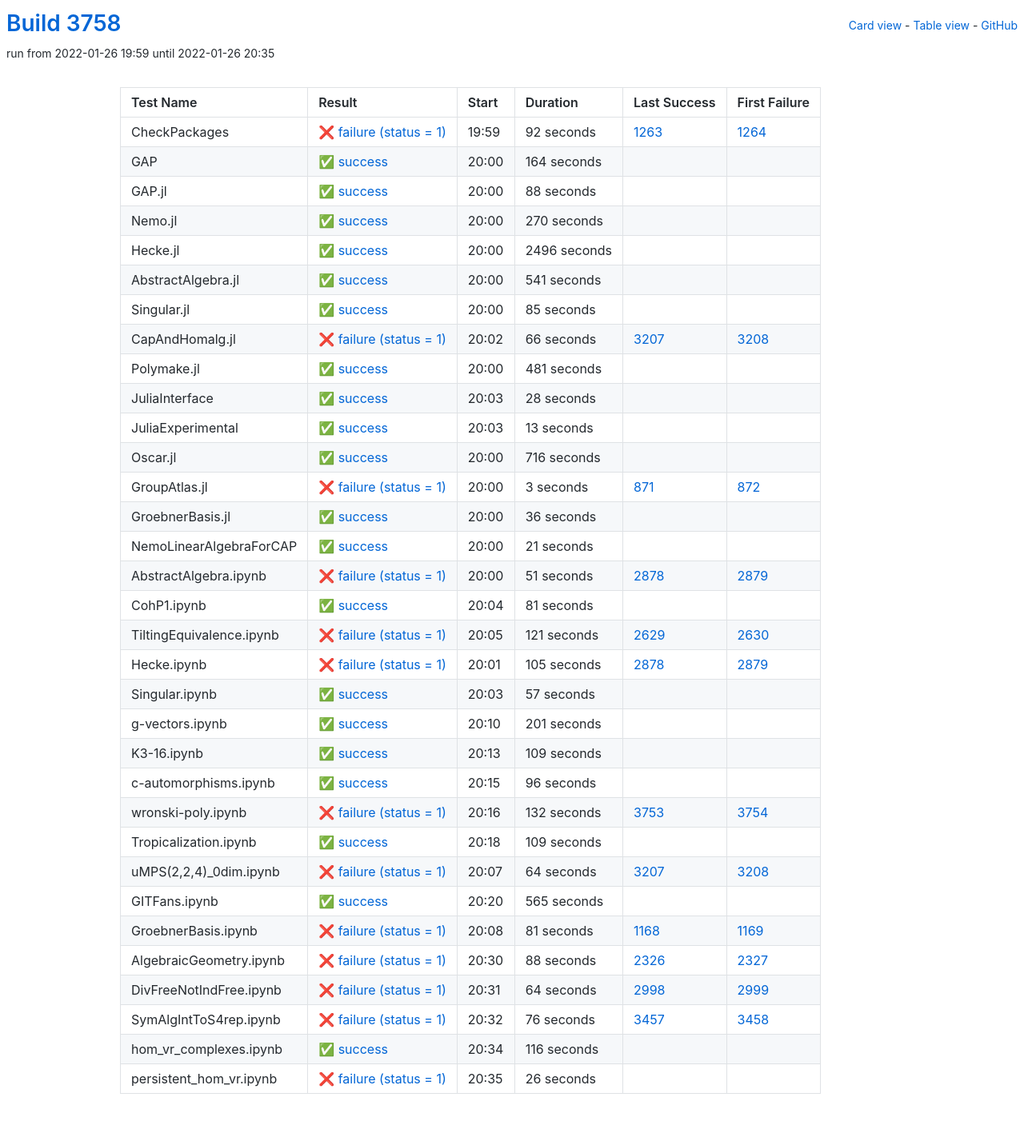
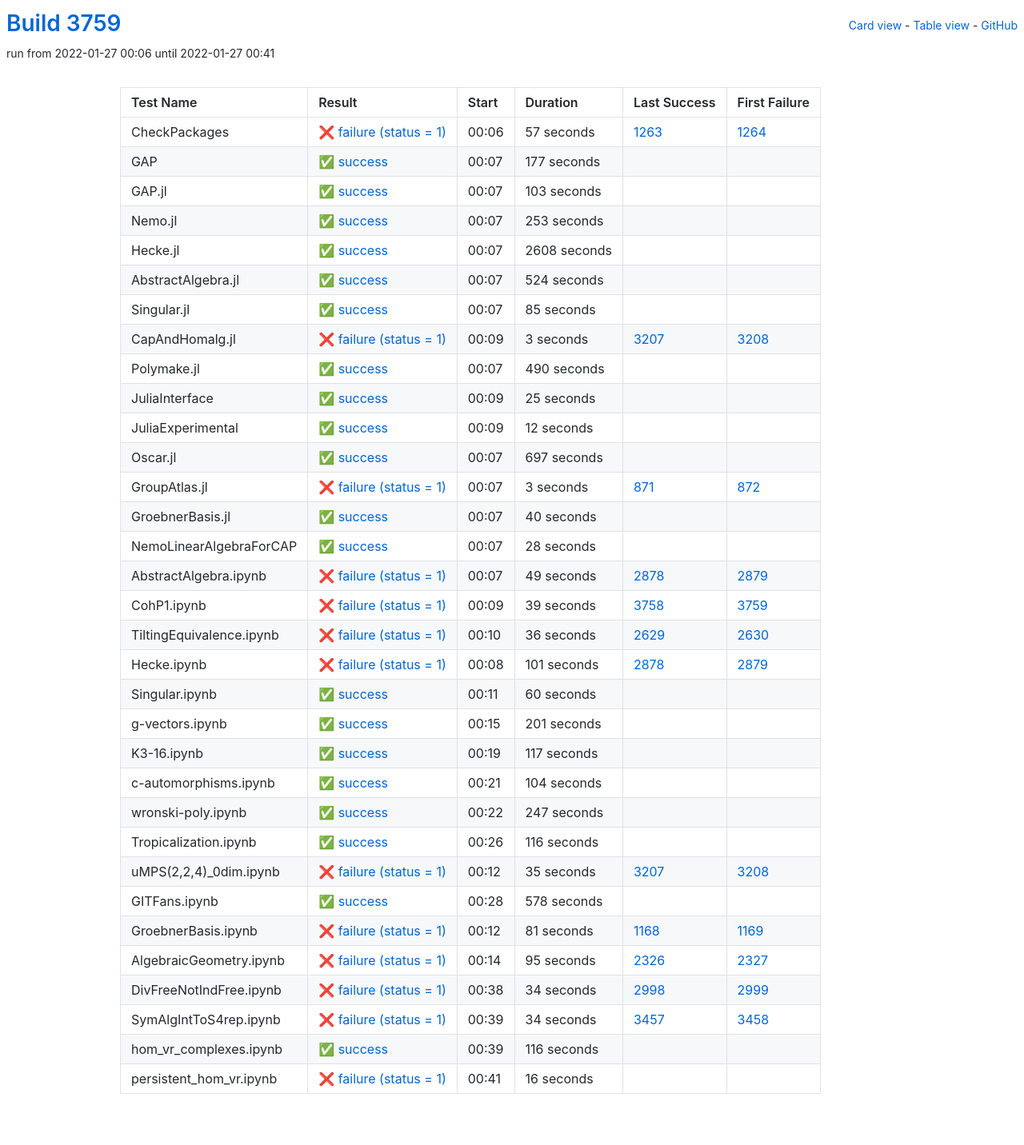
Before and after one commit to oscar-system/oscar-ci-status-stable, a Jekyll site: the page built from table.html, in a window 1280 px wide. Shown: the whole page at 80% size. Built offline with Jekyll 4.4.1, drawn with Linux system fonts in a browser that asks for light colours.

Commit message:
Build #3759

```diff
--- a/_data/ci.yml
+++ b/_data/ci.yml
@@ -1,6 +1,6 @@
 ---
-build: 3758
-build_url: https://oscarci.mathematik.uni-kl.de/job/oscar-stable/3758/
+build: 3759
+build_url: https://oscarci.mathematik.uni-kl.de/job/oscar-stable/3759/
 job: oscar-stable
 organization: oscar-system
 repo: oscar-ci-status-stable
@@ -8,80 +8,80 @@ repourl: https://github.com/oscar-system/oscar-ci-status-stable
 tests:
 - name: CheckPackages
   id: checkpackages
-  log: https://oscarci.mathematik.uni-kl.de/job/oscar-stable/3758/artifact/logs/build-3758/CheckPackages.log
-  start: 2022-01-26 19:59
+  log: https://oscarci.mathematik.uni-kl.de/job/oscar-stable/3759/artifact/logs/build-3759/CheckPackages.log
+  start: 2022-01-27 00:06
   success: false
   exitcode: 1
   status: failure
-  duration: 92
+  duration: 57
   last_success: 1263
   last_success_url: https://oscarci.mathematik.uni-kl.de/job/oscar-stable/1263/
   first_failure: 1264
   first_failure_url: https://oscarci.mathematik.uni-kl.de/job/oscar-stable/1264/
 - name: GAP
   id: gap
-  log: https://oscarci.mathematik.uni-kl.de/job/oscar-stable/3758/artifact/logs/build-3758/GAP.log
-  start: 2022-01-26 20:00
+  log: https://oscarci.mathematik.uni-kl.de/job/oscar-stable/3759/artifact/logs/build-3759/GAP.log
+  start: 2022-01-27 00:07
   success: true
   exitcode: 0
   status: success
-  duration: 164
+  duration: 177
   last_success: false
   last_success_url:
   first_failure: false
   first_failure_url:
 - name: GAP.jl
   id: gap-jl
-  log: https://oscarci.mathematik.uni-kl.de/job/oscar-stable/3758/artifact/logs/build-3758/GAP.jl.log
-  start: 2022-01-26 20:00
+  log: https://oscarci.mathematik.uni-kl.de/job/oscar-stable/3759/artifact/logs/build-3759/GAP.jl.log
+  start: 2022-01-27 00:07
   success: true
   exitcode: 0
   status: success
-  duration: 88
+  duration: 103
   last_success: false
   last_success_url:
   first_failure: false
   first_failure_url:
 - name: Nemo.jl
   id: nemo-jl
-  log: https://oscarci.mathematik.uni-kl.de/job/oscar-stable/3758/artifact/logs/build-3758/Nemo.jl.log
-  start: 2022-01-26 20:00
+  log: https://oscarci.mathematik.uni-kl.de/job/oscar-stable/3759/artifact/logs/build-3759/Nemo.jl.log
+  start: 2022-01-27 00:07
   success: true
   exitcode: 0
   status: success
-  duration: 270
+  duration: 253
   last_success: false
   last_success_url:
   first_failure: false
   first_failure_url:
 - name: Hecke.jl
   id: hecke-jl
-  log: https://oscarci.mathematik.uni-kl.de/job/oscar-stable/3758/artifact/logs/build-3758/Hecke.jl.log
-  start: 2022-01-26 20:00
+  log: https://oscarci.mathematik.uni-kl.de/job/oscar-stable/3759/artifact/logs/build-3759/Hecke.jl.log
+  start: 2022-01-27 00:07
   success: true
   exitcode: 0
   status: success
-  duration: 2496
+  duration: 2608
   last_success: false
   last_success_url:
   first_failure: false
   first_failure_url:
 - name: AbstractAlgebra.jl
   id: abstractalgebra-jl
-  log: https://oscarci.mathematik.uni-kl.de/job/oscar-stable/3758/artifact/logs/build-3758/AbstractAlgebra.jl.log
-  start: 2022-01-26 20:00
+  log: https://oscarci.mathematik.uni-kl.de/job/oscar-stable/3759/artifact/logs/build-3759/AbstractAlgebra.jl.log
+  start: 2022-01-27 00:07
   success: true
   exitcode: 0
   status: success
-  duration: 541
+  duration: 524
   last_success: false
   last_success_url:
   first_failure: false
   first_failure_url:
 - name: Singular.jl
   id: singular-jl
-  log: https://oscarci.mathematik.uni-kl.de/job/oscar-stable/3758/artifact/logs/build-3758/Singular.jl.log
-  start: 2022-01-26 20:00
+  log: https://oscarci.mathematik.uni-kl.de/job/oscar-stable/3759/artifact/logs/build-3759/Singular.jl.log
+  start: 2022-01-27 00:07
   success: true
   exitcode: 0
   status: success
@@ -92,68 +92,68 @@ tests:
   first_failure_url:
 - name: CapAndHomalg.jl
   id: capandhomalg-jl
-  log: https://oscarci.mathematik.uni-kl.de/job/oscar-stable/3758/artifact/logs/build-3758/CapAndHomalg.jl.log
-  start: 2022-01-26 20:02
+  log: https://oscarci.mathematik.uni-kl.de/job/oscar-stable/3759/artifact/logs/build-3759/CapAndHomalg.jl.log
+  start: 2022-01-27 00:09
   success: false
   exitcode: 1
   status: failure
-  duration: 66
+  duration: 3
   last_success: 3207
   last_success_url: https://oscarci.mathematik.uni-kl.de/job/oscar-stable/3207/
   first_failure: 3208
   first_failure_url: https://oscarci.mathematik.uni-kl.de/job/oscar-stable/3208/
 - name: Polymake.jl
   id: polymake-jl
-  log: https://oscarci.mathematik.uni-kl.de/job/oscar-stable/3758/artifact/logs/build-3758/Polymake.jl.log
-  start: 2022-01-26 20:00
+  log: https://oscarci.mathematik.uni-kl.de/job/oscar-stable/3759/artifact/logs/build-3759/Polymake.jl.log
+  start: 2022-01-27 00:07
   success: true
   exitcode: 0
   status: success
-  duration: 481
+  duration: 490
   last_success: false
   last_success_url:
   first_failure: false
   first_failure_url:
 - name: JuliaInterface
   id: juliainterface
-  log: https://oscarci.mathematik.uni-kl.de/job/oscar-stable/3758/artifact/logs/build-3758/JuliaInterface.log
-  start: 2022-01-26 20:03
+  log: https://oscarci.mathematik.uni-kl.de/job/oscar-stable/3759/artifact/logs/build-3759/JuliaInterface.log
+  start: 2022-01-27 00:09
   success: true
   exitcode: 0
   status: success
-  duration: 28
+  duration: 25
   last_success: false
   last_success_url:
   first_failure: false
   first_failure_url:
 - name: JuliaExperimental
   id: juliaexperimental
-  log: https://oscarci.mathematik.uni-kl.de/job/oscar-stable/3758/artifact/logs/build-3758/JuliaExperimental.log
-  start: 2022-01-26 20:03
+  log: https://oscarci.mathematik.uni-kl.de/job/oscar-stable/3759/artifact/logs/build-3759/JuliaExperimental.log
+  start: 2022-01-27 00:09
   success: true
   exitcode: 0
   status: success
-  duration: 13
+  duration: 12
   last_success: false
   last_success_url:
   first_failure: false
   first_failure_url:
 - name: Oscar.jl
   id: oscar-jl
-  log: https://oscarci.mathematik.uni-kl.de/job/oscar-stable/3758/artifact/logs/build-3758/Oscar.jl.log
-  start: 2022-01-26 20:00
+  log: https://oscarci.mathematik.uni-kl.de/job/oscar-stable/3759/artifact/logs/build-3759/Oscar.jl.log
+  start: 2022-01-27 00:07
   success: true
   exitcode: 0
   status: success
-  duration: 716
+  duration: 697
   last_success: false
   last_success_url:
   first_failure: false
   first_failure_url:
 - name: GroupAtlas.jl
   id: groupatlas-jl
-  log: https://oscarci.mathematik.uni-kl.de/job/oscar-stable/3758/artifact/logs/build-3758/GroupAtlas.jl.log
-  start: 2022-01-26 20:00
+  log: https://oscarci.mathematik.uni-kl.de/job/oscar-stable/3759/artifact/logs/build-3759/GroupAtlas.jl.log
+  start: 2022-01-27 00:07
   success: false
   exitcode: 1
   status: failure
@@ -164,92 +164,92 @@ tests:
   first_failure_url: https://oscarci.mathematik.uni-kl.de/job/oscar-stable/872/
 - name: GroebnerBasis.jl
   id: groebnerbasis-jl
-  log: https://oscarci.mathematik.uni-kl.de/job/oscar-stable/3758/artifact/logs/build-3758/GroebnerBasis.jl.log
-  start: 2022-01-26 20:00
+  log: https://oscarci.mathematik.uni-kl.de/job/oscar-stable/3759/artifact/logs/build-3759/GroebnerBasis.jl.log
+  start: 2022-01-27 00:07
   success: true
   exitcode: 0
   status: success
-  duration: 36
+  duration: 40
   last_success: false
   last_success_url:
   first_failure: false
   first_failure_url:
 - name: NemoLinearAlgebraForCAP
   id: nemolinearalgebraforcap
-  log: https://oscarci.mathematik.uni-kl.de/job/oscar-stable/3758/artifact/logs/build-3758/NemoLinearAlgebraForCAP.log
-  start: 2022-01-26 20:00
+  log: https://oscarci.mathematik.uni-kl.de/job/oscar-stable/3759/artifact/logs/build-3759/NemoLinearAlgebraForCAP.log
+  start: 2022-01-27 00:07
   success: true
   exitcode: 0
   status: success
-  duration: 21
+  duration: 28
   last_success: false
   last_success_url:
   first_failure: false
   first_failure_url:
 - name: AbstractAlgebra.ipynb
   id: abstractalgebra-ipynb
-  log: https://oscarci.mathematik.uni-kl.de/job/oscar-stable/3758/artifact/logs/build-3758/AbstractAlgebra.ipynb.log
-  start: 2022-01-26 20:00
+  log: https://oscarci.mathematik.uni-kl.de/job/oscar-stable/3759/artifact/logs/build-3759/AbstractAlgebra.ipynb.log
+  start: 2022-01-27 00:07
   success: false
   exitcode: 1
   status: failure
-  duration: 51
+  duration: 49
   last_success: 2878
   last_success_url: https://oscarci.mathematik.uni-kl.de/job/oscar-stable/2878/
   first_failure: 2879
   first_failure_url: https://oscarci.mathematik.uni-kl.de/job/oscar-stable/2879/
 - name: CohP1.ipynb
   id: cohp1-ipynb
-  log: https://oscarci.mathematik.uni-kl.de/job/oscar-stable/3758/artifact/logs/build-3758/CohP1.ipynb.log
-  start: 2022-01-26 20:04
-  success: true
-  exitcode: 0
-  status: success
-  duration: 81
-  last_success: false
-  last_success_url:
-  first_failure: false
-  first_failure_url:
-- name: TiltingEquivalence.ipynb
-  id: tiltingequivalence-ipynb
-  log: https://oscarci.mathematik.uni-kl.de/job/oscar-stable/3758/artifact/logs/build-3758/TiltingEquivalence.ipynb.log
-  start: 2022-01-26 20:05
+  log: https://oscarci.mathematik.uni-kl.de/job/oscar-stable/3759/artifact/logs/build-3759/CohP1.ipynb.log
+  start: 2022-01-27 00:09
   success: false
   exitcode: 1
   status: failure
-  duration: 121
+  duration: 39
+  last_success: 3758
+  last_success_url: https://oscarci.mathematik.uni-kl.de/job/oscar-stable/3758/
+  first_failure: 3759
+  first_failure_url: https://oscarci.mathematik.uni-kl.de/job/oscar-stable/3759/
+- name: TiltingEquivalence.ipynb
+  id: tiltingequivalence-ipynb
+  log: https://oscarci.mathematik.uni-kl.de/job/oscar-stable/3759/artifact/logs/build-3759/TiltingEquivalence.ipynb.log
+  start: 2022-01-27 00:10
+  success: false
+  exitcode: 1
+  status: failure
+  duration: 36
   last_success: 2629
   last_success_url: https://oscarci.mathematik.uni-kl.de/job/oscar-stable/2629/
   first_failure: 2630
   first_failure_url: https://oscarci.mathematik.uni-kl.de/job/oscar-stable/2630/
 - name: Hecke.ipynb
   id: hecke-ipynb
-  log: https://oscarci.mathematik.uni-kl.de/job/oscar-stable/3758/artifact/logs/build-3758/Hecke.ipynb.log
-  start: 2022-01-26 20:01
+  log: https://oscarci.mathematik.uni-kl.de/job/oscar-stable/3759/artifact/logs/build-3759/Hecke.ipynb.log
+  start: 2022-01-27 00:08
   success: false
   exitcode: 1
   status: failure
-  duration: 105
+  duration: 101
   last_success: 2878
   last_success_url: https://oscarci.mathematik.uni-kl.de/job/oscar-stable/2878/
   first_failure: 2879
   first_failure_url: https://oscarci.mathematik.uni-kl.de/job/oscar-stable/2879/
 - name: Singular.ipynb
   id: singular-ipynb
-  log: https://oscarci.mathematik.uni-kl.de/job/oscar-stable/3758/artifact/logs/build-3758/Singular.ipynb.log
-  start: 2022-01-26 20:03
+  log: https://oscarci.mathematik.uni-kl.de/job/oscar-stable/3759/artifact/logs/build-3759/Singular.ipynb.log
+  start: 2022-01-27 00:11
   success: true
   exitcode: 0
   status: success
-  duration: 57
+  duration: 60
   last_success: false
   last_success_url:
   first_failure: false
   first_failure_url:
 - name: g-vectors.ipynb
   id: g-vectors-ipynb
-  log: https://oscarci.mathematik.uni-kl.de/job/oscar-stable/3758/artifact/logs/build-3758/g-vectors.ipynb.log
-  start: 2022-01-26 20:10
+  log: https://oscarci.mathematik.uni-kl.de/job/oscar-stable/3759/artifact/logs/build-3759/g-vectors.ipynb.log
+  start: 2022-01-27 00:15
   success: true
   exitcode: 0
   status: success
@@ -260,80 +260,80 @@ tests:
   first_failure_url:
 - name: K3-16.ipynb
   id: k3-16-ipynb
-  log: https://oscarci.mathematik.uni-kl.de/job/oscar-stable/3758/artifact/logs/build-3758/K3-16.ipynb.log
-  start: 2022-01-26 20:13
+  log: https://oscarci.mathematik.uni-kl.de/job/oscar-stable/3759/artifact/logs/build-3759/K3-16.ipynb.log
+  start: 2022-01-27 00:19
   success: true
   exitcode: 0
   status: success
-  duration: 109
+  duration: 117
   last_success: false
   last_success_url:
   first_failure: false
   first_failure_url:
 - name: c-automorphisms.ipynb
   id: c-automorphisms-ipynb
-  log: https://oscarci.mathematik.uni-kl.de/job/oscar-stable/3758/artifact/logs/build-3758/c-automorphisms.ipynb.log
-  start: 2022-01-26 20:15
+  log: https://oscarci.mathematik.uni-kl.de/job/oscar-stable/3759/artifact/logs/build-3759/c-automorphisms.ipynb.log
+  start: 2022-01-27 00:21
   success: true
   exitcode: 0
   status: success
-  duration: 96
+  duration: 104
   last_success: false
   last_success_url:
   first_failure: false
   first_failure_url:
 - name: wronski-poly.ipynb
   id: wronski-poly-ipynb
-  log: https://oscarci.mathematik.uni-kl.de/job/oscar-stable/3758/artifact/logs/build-3758/wronski-poly.ipynb.log
-  start: 2022-01-26 20:16
-  success: false
-  exitcode: 1
-  status: failure
-  duration: 132
-  last_success: 3753
-  last_success_url: https://oscarci.mathematik.uni-kl.de/job/oscar-stable/3753/
-  first_failure: 3754
-  first_failure_url: https://oscarci.mathematik.uni-kl.de/job/oscar-stable/3754/
-- name: Tropicalization.ipynb
-  id: tropicalization-ipynb
-  log: https://oscarci.mathematik.uni-kl.de/job/oscar-stable/3758/artifact/logs/build-3758/Tropicalization.ipynb.log
-  start: 2022-01-26 20:18
+  log: https://oscarci.mathematik.uni-kl.de/job/oscar-stable/3759/artifact/logs/build-3759/wronski-poly.ipynb.log
+  start: 2022-01-27 00:22
   success: true
   exitcode: 0
   status: success
-  duration: 109
+  duration: 247
+  last_success: false
+  last_success_url:
+  first_failure: false
+  first_failure_url:
+- name: Tropicalization.ipynb
+  id: tropicalization-ipynb
+  log: https://oscarci.mathematik.uni-kl.de/job/oscar-stable/3759/artifact/logs/build-3759/Tropicalization.ipynb.log
+  start: 2022-01-27 00:26
+  success: true
+  exitcode: 0
+  status: success
+  duration: 116
   last_success: false
   last_success_url:
   first_failure: false
   first_failure_url:
 - name: uMPS(2,2,4)_0dim.ipynb
   id: umps-2-2-4-0dim-ipynb
-  log: https://oscarci.mathematik.uni-kl.de/job/oscar-stable/3758/artifact/logs/build-3758/uMPS-2-2-4-_0dim.ipynb.log
-  start: 2022-01-26 20:07
+  log: https://oscarci.mathematik.uni-kl.de/job/oscar-stable/3759/artifact/logs/build-3759/uMPS-2-2-4-_0dim.ipynb.log
+  start: 2022-01-27 00:12
   success: false
   exitcode: 1
   status: failure
-  duration: 64
+  duration: 35
   last_success: 3207
   last_success_url: https://oscarci.mathematik.uni-kl.de/job/oscar-stable/3207/
   first_failure: 3208
   first_failure_url: https://oscarci.mathematik.uni-kl.de/job/oscar-stable/3208/
 - name: GITFans.ipynb
   id: gitfans-ipynb
-  log: https://oscarci.mathematik.uni-kl.de/job/oscar-stable/3758/artifact/logs/build-3758/GITFans.ipynb.log
-  start: 2022-01-26 20:20
+  log: https://oscarci.mathematik.uni-kl.de/job/oscar-stable/3759/artifact/logs/build-3759/GITFans.ipynb.log
+  start: 2022-01-27 00:28
   success: true
   exitcode: 0
   status: success
-  duration: 565
+  duration: 578
   last_success: false
   last_success_url:
   first_failure: false
   first_failure_url:
 - name: GroebnerBasis.ipynb
   id: groebnerbasis-ipynb
-  log: https://oscarci.mathematik.uni-kl.de/job/oscar-stable/3758/artifact/logs/build-3758/GroebnerBasis.ipynb.log
-  start: 2022-01-26 20:08
+  log: https://oscarci.mathematik.uni-kl.de/job/oscar-stable/3759/artifact/logs/build-3759/GroebnerBasis.ipynb.log
+  start: 2022-01-27 00:12
   success: false
   exitcode: 1
   status: failure
@@ -344,44 +344,44 @@ tests:
   first_failure_url: https://oscarci.mathematik.uni-kl.de/job/oscar-stable/1169/
 - name: AlgebraicGeometry.ipynb
   id: algebraicgeometry-ipynb
-  log: https://oscarci.mathematik.uni-kl.de/job/oscar-stable/3758/artifact/logs/build-3758/AlgebraicGeometry.ipynb.log
-  start: 2022-01-26 20:30
+  log: https://oscarci.mathematik.uni-kl.de/job/oscar-stable/3759/artifact/logs/build-3759/AlgebraicGeometry.ipynb.log
+  start: 2022-01-27 00:14
   success: false
   exitcode: 1
   status: failure
-  duration: 88
+  duration: 95
   last_success: 2326
   last_success_url: https://oscarci.mathematik.uni-kl.de/job/oscar-stable/2326/
   first_failure: 2327
   first_failure_url: https://oscarci.mathematik.uni-kl.de/job/oscar-stable/2327/
 - name: DivFreeNotIndFree.ipynb
   id: divfreenotindfree-ipynb
-  log: https://oscarci.mathematik.uni-kl.de/job/oscar-stable/3758/artifact/logs/build-3758/DivFreeNotIndFree.ipynb.log
-  start: 2022-01-26 20:31
+  log: https://oscarci.mathematik.uni-kl.de/job/oscar-stable/3759/artifact/logs/build-3759/DivFreeNotIndFree.ipynb.log
+  start: 2022-01-27 00:38
   success: false
   exitcode: 1
   status: failure
-  duration: 64
+  duration: 34
   last_success: 2998
   last_success_url: https://oscarci.mathematik.uni-kl.de/job/oscar-stable/2998/
   first_failure: 2999
   first_failure_url: https://oscarci.mathematik.uni-kl.de/job/oscar-stable/2999/
 - name: SymAlgIntToS4rep.ipynb
   id: symalginttos4rep-ipynb
-  log: https://oscarci.mathematik.uni-kl.de/job/oscar-stable/3758/artifact/logs/build-3758/SymAlgIntToS4rep.ipynb.log
-  start: 2022-01-26 20:32
+  log: https://oscarci.mathematik.uni-kl.de/job/oscar-stable/3759/artifact/logs/build-3759/SymAlgIntToS4rep.ipynb.log
+  start: 2022-01-27 00:39
   success: false
   exitcode: 1
   status: failure
-  duration: 76
+  duration: 34
   last_success: 3457
   last_success_url: https://oscarci.mathematik.uni-kl.de/job/oscar-stable/3457/
   first_failure: 3458
   first_failure_url: https://oscarci.mathematik.uni-kl.de/job/oscar-stable/3458/
 - name: hom_vr_complexes.ipynb
   id: hom-vr-complexes-ipynb
-  log: https://oscarci.mathematik.uni-kl.de/job/oscar-stable/3758/artifact/logs/build-3758/hom_vr_complexes.ipynb.log
-  start: 2022-01-26 20:34
+  log: https://oscarci.mathematik.uni-kl.de/job/oscar-stable/3759/artifact/logs/build-3759/hom_vr_complexes.ipynb.log
+  start: 2022-01-27 00:39
   success: true
   exitcode: 0
   status: success
@@ -392,12 +392,12 @@ tests:
   first_failure_url:
 - name: persistent_hom_vr.ipynb
   id: persistent-hom-vr-ipynb
-  log: https://oscarci.mathematik.uni-kl.de/job/oscar-stable/3758/artifact/logs/build-3758/persistent_hom_vr.ipynb.log
-  start: 2022-01-26 20:35
+  log: https://oscarci.mathematik.uni-kl.de/job/oscar-stable/3759/artifact/logs/build-3759/persistent_hom_vr.ipynb.log
+  start: 2022-01-27 00:41
   success: false
   exitcode: 1
   status: failure
-  duration: 26
+  duration: 16
   last_success: false
   last_success_url:
   first_failure: false
```
Also changed, not shown: README.md.
